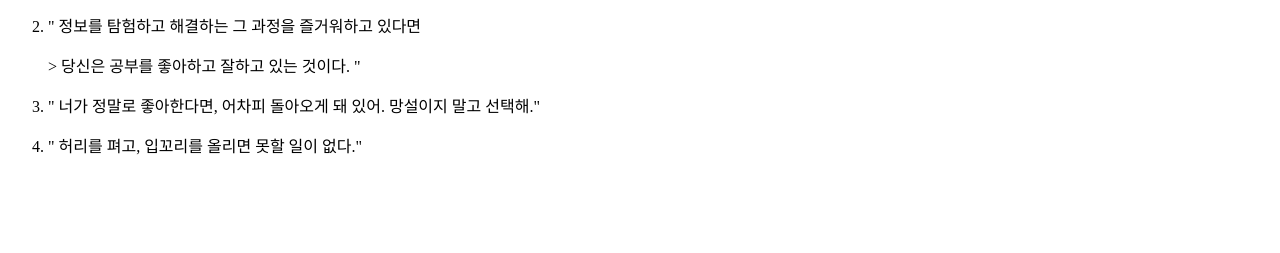
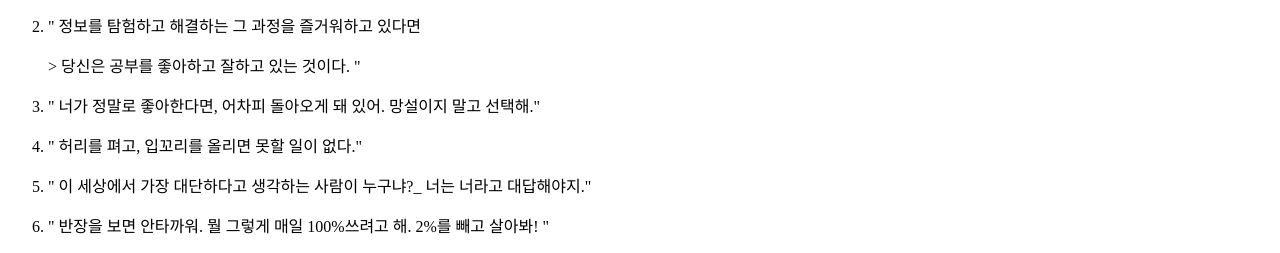
Before and after one commit to YoonDara/KSE-_github.io, a plain HTML site: page 3.html in a window 1280 px wide. Shown: the part 1123-1376 px from the top of the page. Before the commit the page ends 1296 px from the top, so only its background shows below. Drawn offline with Linux system fonts and the light colour scheme.

Commit message:
Add files via upload

```diff
--- a/3.html
+++ b/3.html
@@ -17,6 +17,8 @@
         <li><p>" 정보를 탐험하고 해결하는 그 과정을 즐거워하고 있다면 <p>> 당신은 공부를 좋아하고 잘하고 있는 것이다. "
         <li><p>" 너가 정말로 좋아한다면, 어차피 돌아오게 돼 있어. 망설이지 말고 선택해."
         <li><p>" 허리를 펴고, 입꼬리를 올리면 못할 일이 없다."
+        <li><p>" 이 세상에서 가장 대단하다고 생각하는 사람이 누구냐?_ 너는 너라고 대답해야지."
+        <li><p>" 반장을 보면 안타까워. 뭘 그렇게 매일 100%쓰려고 해. 2%를 빼고 살아봐! "
         </p></li>
     </ol>
 
```
